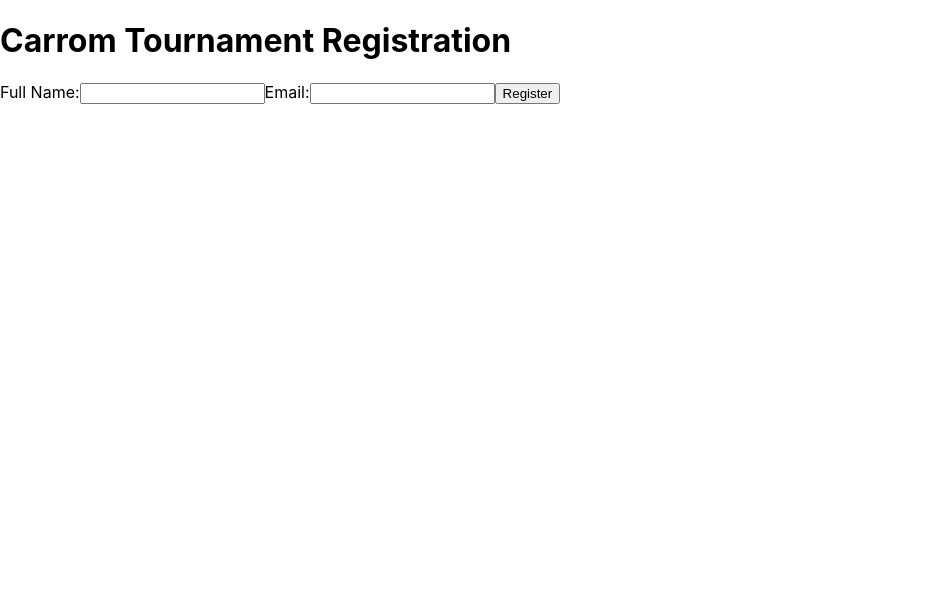
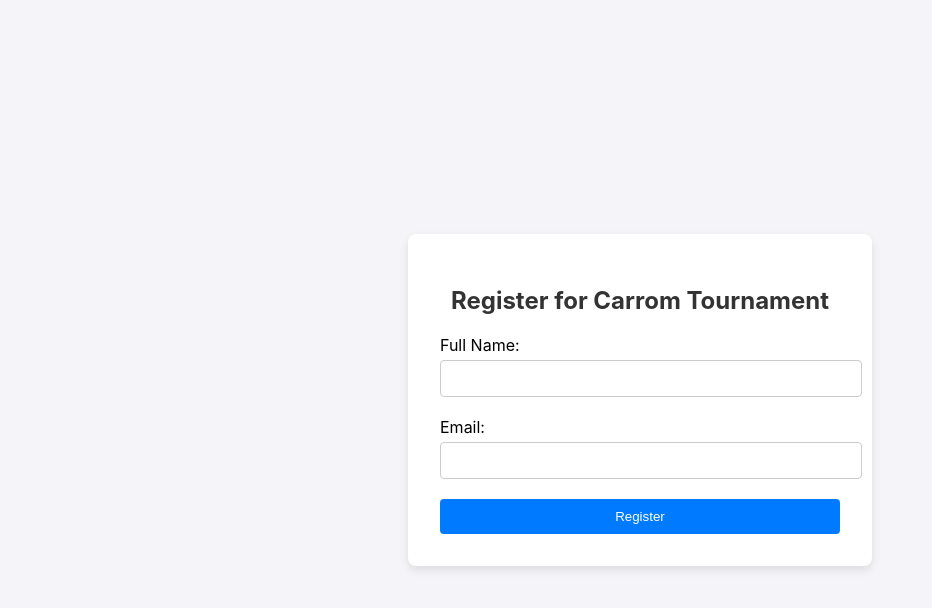
Before and after one commit to zadigg/Carrom-Form-Registration, a React (Create React App) app: page / in a window 1280 px wide. Shown: the top 608 px of the page, without its empty margins (0-932 px from the left). Built offline with nearby package versions, Linux system fonts and the light colour scheme.

Commit message:
chore: fix ui

```diff
--- a/src/App.js
+++ b/src/App.js
@@ -4,7 +4,6 @@ import RegisterForm from "./component/RegisterForm";
 function App() {
   return (
       <div className="App">
-        <h1>Carrom Tournament Registration</h1>
         <RegisterForm />
       </div>
   );
--- a/src/component/RegisterForm.js
+++ b/src/component/RegisterForm.js
@@ -6,6 +6,8 @@ function RegisterForm() {
         fullName: '',
         email: ''
     });
+    const [loading, setLoading] = useState(false);
+    const [message, setMessage] = useState({ text: '', type: '' }); // Message state with text and type
 
     const handleChange = (e) => {
         const { name, value } = e.target;
@@ -17,30 +19,42 @@ function RegisterForm() {
 
     const handleSubmit = async (e) => {
         e.preventDefault();
+        setLoading(true);
+        setMessage({ text: '', type: '' }); // Clear previous messages
         try {
             const response = await axios.post('https://carrum-signup.uw.r.appspot.com/api/register', formData);
             if (response.status === 201) {
-                alert('Registration Successful!');
+                setMessage({ text: 'Registration Successful!', type: 'success' });
                 setFormData({ fullName: '', email: '' });
             }
         } catch (error) {
             if (error.response) {
                 if (error.response.status === 409) {
-                    alert('You are already registered.');
+                    setMessage({ text: 'You are already registered.', type: 'error' });
                 } else {
-                    alert('Registration failed! ' + error.response.data);
+                    setMessage({ text: 'Registration failed! ' + error.response.data, type: 'error' });
                 }
             } else {
                 console.error('Failed to register:', error);
-                alert('Registration failed!');
+                setMessage({ text: 'Registration failed!', type: 'error' });
             }
+        } finally {
+            setLoading(false);
         }
     };
 
+    const messageStyle = {
+        color: message.type === 'error' ? '#ff0000' : '#008000', // Red for error, green for success
+        textAlign: 'center',
+        marginTop: '20px'
+    };
 
     return (
-        <form onSubmit={handleSubmit}>
-            <label>
+        <div style={{ display: 'flex', justifyContent: 'center', alignItems: 'center', height: '100vh', backgroundColor: '#f4f4f9' }}>
+            <form onSubmit={handleSubmit} style={{ padding: '2rem', borderRadius: '8px', boxShadow: '0 4px 8px rgba(0,0,0,0.1)', backgroundColor: '#fff', width: '100%', maxWidth: '400px' }}>
+                <h2 style={{ textAlign: 'center', color: '#333' }}>Register for Carrom Tournament</h2>
+                <div style={{ marginBottom: '20px' }}>
+                    <label style={{ display: 'block', marginBottom: '5px' }}>
                         Full Name:
                         <input
                             type="text"
@@ -48,9 +62,12 @@ function RegisterForm() {
                             value={formData.fullName}
                             onChange={handleChange}
                             required
+                            style={{ width: '100%', padding: '10px', marginTop: '5px', borderRadius: '4px', border: '1px solid #ccc' }}
                         />
                     </label>
-            <label>
+                </div>
+                <div style={{ marginBottom: '20px' }}>
+                    <label style={{ display: 'block', marginBottom: '5px' }}>
                         Email:
                         <input
                             type="email"
@@ -58,10 +75,16 @@ function RegisterForm() {
                             value={formData.email}
                             onChange={handleChange}
                             required
+                            style={{ width: '100%', padding: '10px', marginTop: '5px', borderRadius: '4px', border: '1px solid #ccc' }}
                         />
                     </label>
-            <button type="submit">Register</button>
+                </div>
+                <button type="submit" style={{ width: '100%', padding: '10px', backgroundColor: '#007BFF', color: 'white', border: 'none', borderRadius: '4px', cursor: 'pointer' }}>
+                    {loading ? 'Registering...' : 'Register'}
+                </button>
+                {message.text && <div style={messageStyle}>{message.text}</div>}
             </form>
+        </div>
     );
 }
 
```
Also changed, not shown: src/asset/background.webp (added). Lines whose indentation alone changed are shown as unchanged.
